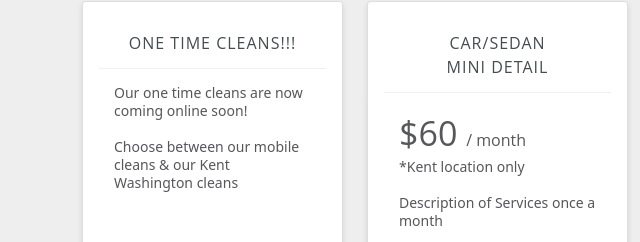
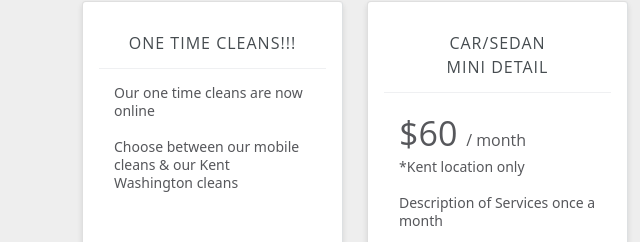
Before and after one commit to YonasBerhe/stylescarwashanddetail, a plain HTML site: page index.html in a window 1280 px wide. Shown: the part 154-396 px from the top of the page, 0-640 px from the left. Drawn offline with nearby package versions, Linux system fonts and the light colour scheme.

Commit message:
touch up

```diff
--- a/index.html
+++ b/index.html
@@ -160,7 +160,7 @@
                   </div>
                   <!-- <p>Our one time cleans now online! <br>
                     <br> Choose between our mobile <br>cleans & our Kent Washington cleans -->
-                    <p>Our one time cleans are now coming online soon! <br>
+                    <p>Our one time cleans are now online <br>
                     <br> Choose between our mobile <br>cleans & our Kent Washington cleans
                   </p>
                 </div>
```
